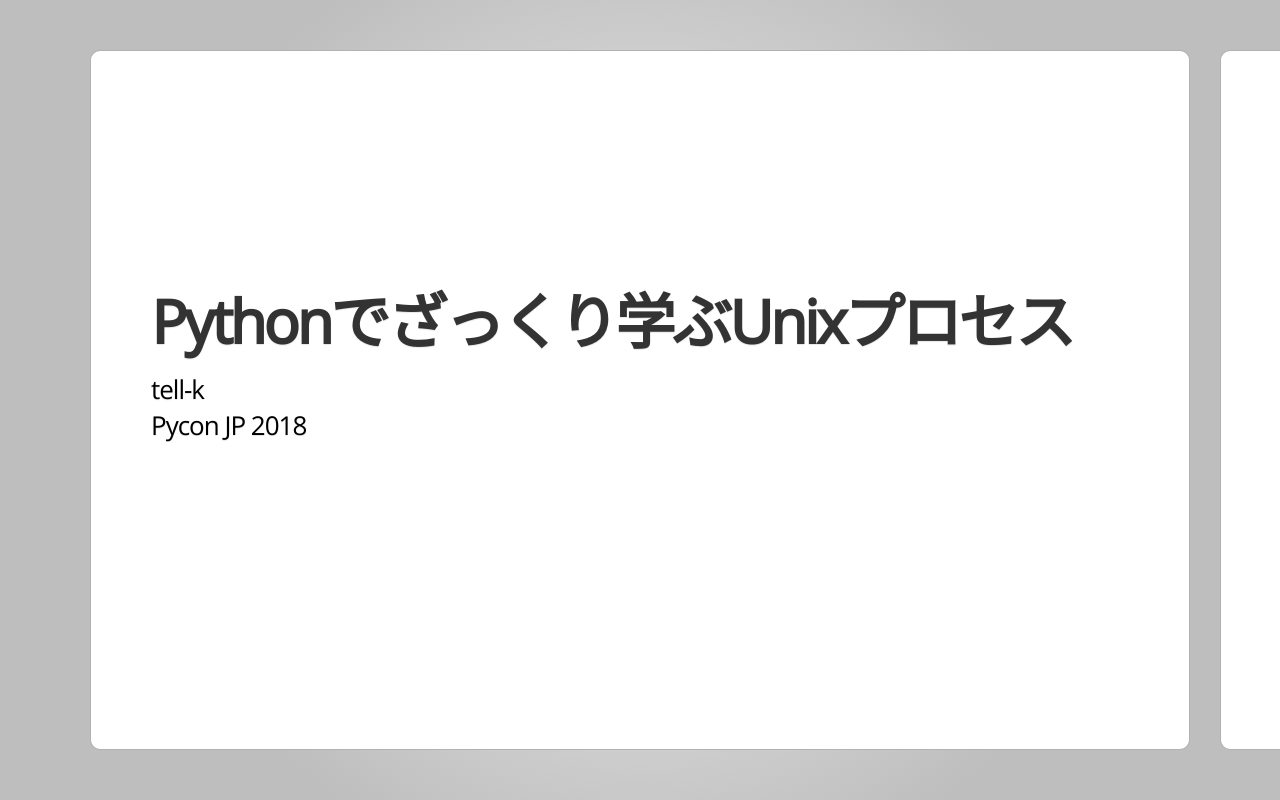
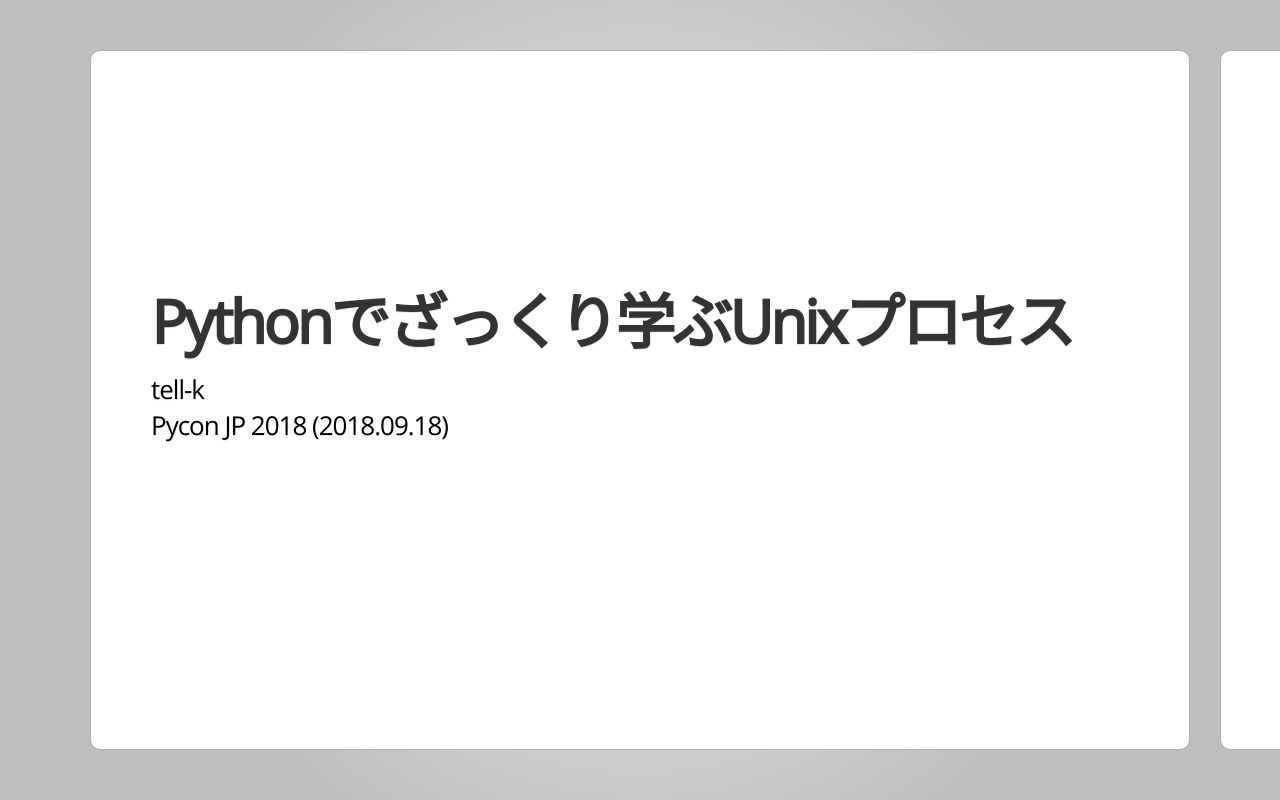
Before and after one commit to tell-k/pyconjp2018, a plain HTML site: page index.html in a window 1280 px wide. Shown: the top 800 px of the page. Drawn offline with nearby package versions, Linux system fonts and the light colour scheme; some packages are replaced by stand-ins of ours; a web font is replaced by a local one.

Commit message:
update slides

```diff
--- a/index.html
+++ b/index.html
@@ -40,7 +40,7 @@
 <h1>Pythonでざっくり学ぶUnixプロセス<a class="headerlink" href="#pythonunix" title="Permalink to this headline">¶</a></h1>
 <div class="line-block">
 <div class="line">tell-k</div>
-<div class="line">Pycon JP 2018</div>
+<div class="line">Pycon JP 2018 (2018.09.18)</div>
 </div>
 <div class="section" id="id1">
 <h2>お前だれよ<a class="headerlink" href="#id1" title="Permalink to this headline">¶</a></h2>
```
Also changed, not shown: README.html (+1 -1 lines), _sources/README.rst.txt, _sources/index.rst.txt.
